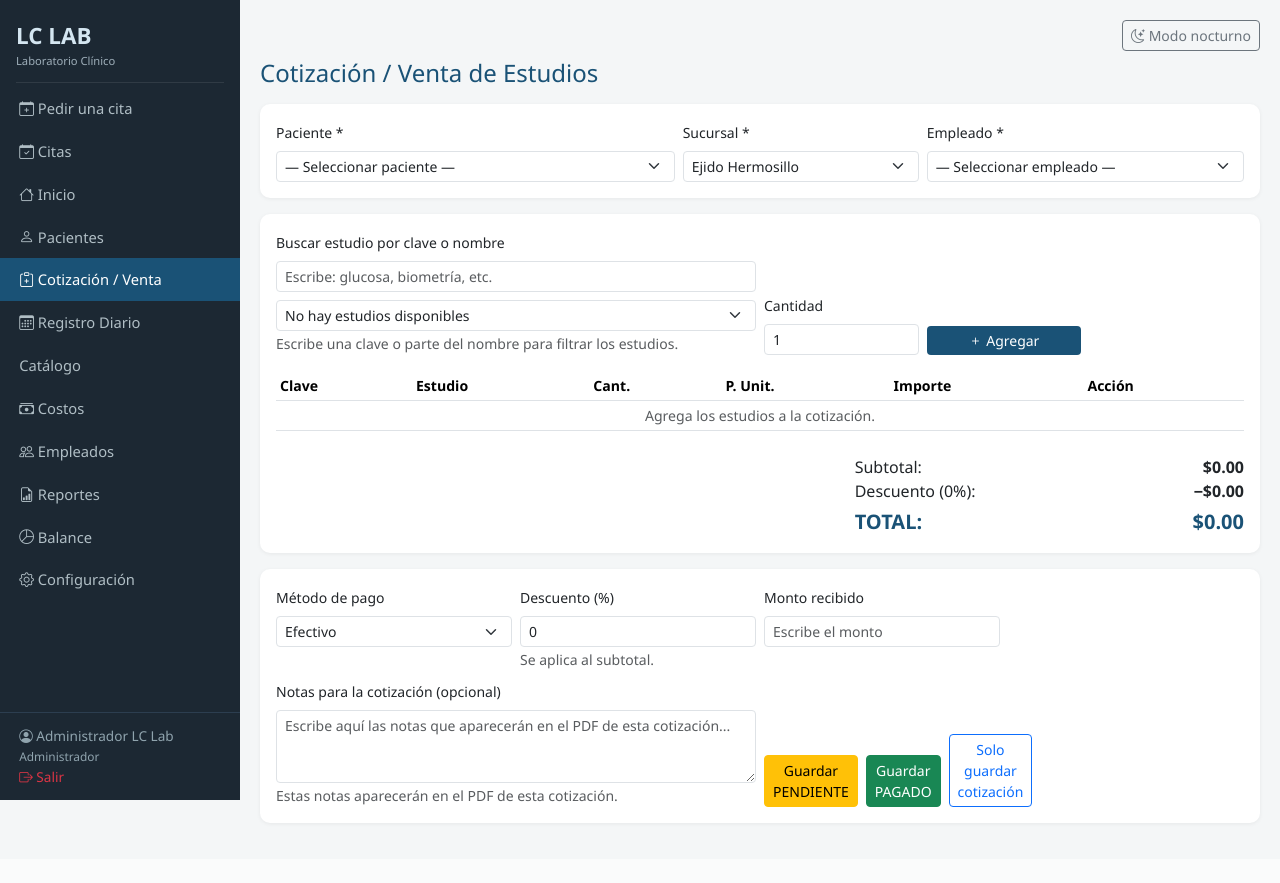
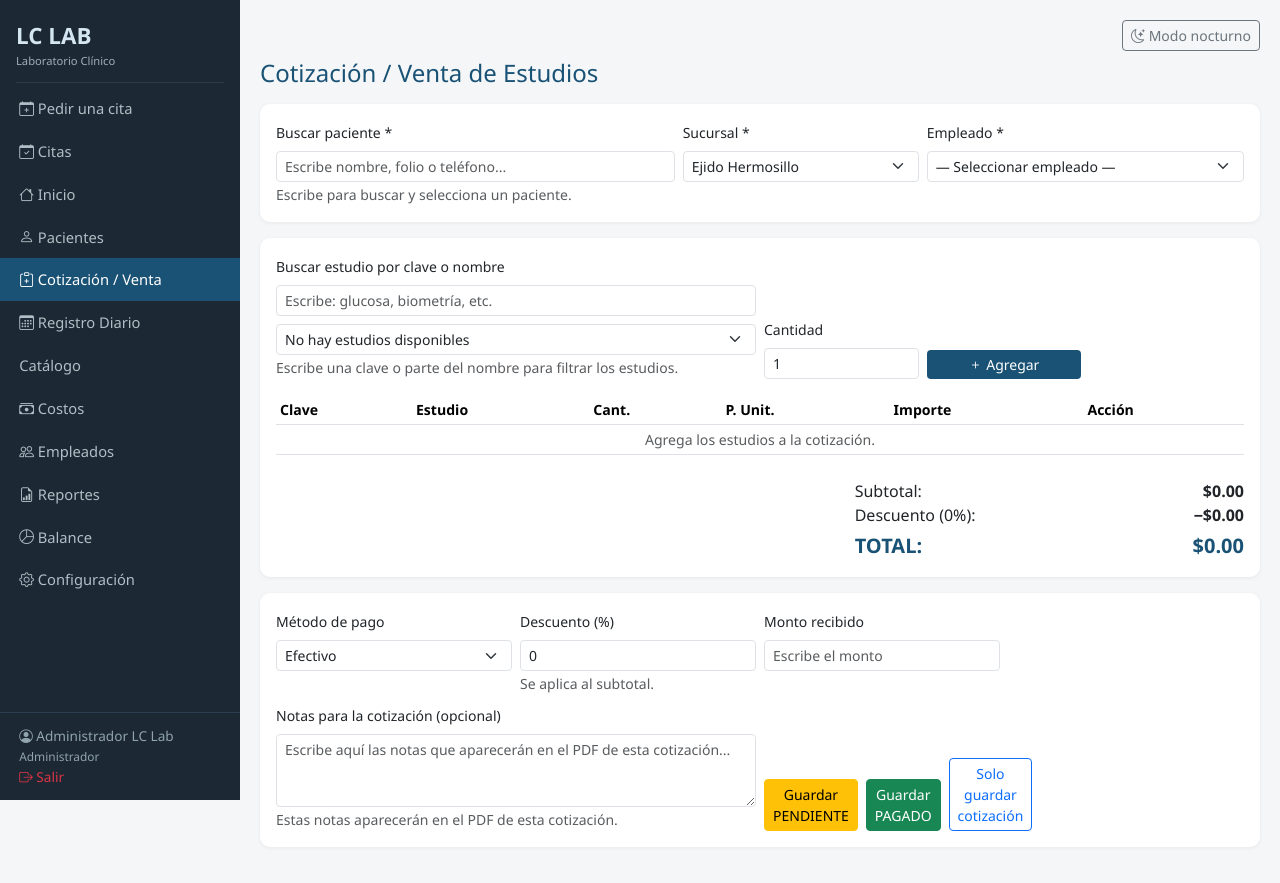
Before and after one commit to luismiguelcortez97-eng/laboratory, a FastAPI app: page /cotizacion in a window 1280 px wide. Before the commit the page ends 824 px from the top, so only its background shows below. Run offline with FastAPI, Linux system fonts and the light colour scheme; the visitor is signed in with stand-in values (Sample User, id 1); data comes from the database, SQL or seed files in the repository; data that the repository does not hold is empty; some libraries are stand-ins or nearby versions.

Commit message:
Fix searchable patient selector in quotation

```diff
--- a/templates/cotizacion.html
+++ b/templates/cotizacion.html
@@ -13,21 +13,15 @@
   <div class="card card-lc p-3 mb-3">
     <div class="row g-2">
 
-      <div class="col-md-5">
-        <label for="paciente_id" class="form-label small">
-          Paciente *
-        </label>
-        <select name="paciente_id"
-                id="paciente_id"
-                class="form-select form-select-sm"
-                required>
-          <option value="">— Seleccionar paciente —</option>
-          {% for p in pacientes %}
-          <option value="{{ p.id }}">
-            {{ p.folio }} — {{ p.nombre_completo }}
-          </option>
-          {% endfor %}
-        </select>
+      <div class="col-md-5 position-relative">
+        <label for="buscarPaciente" class="form-label small">Buscar paciente *</label>
+        <input type="text" id="buscarPaciente" class="form-control form-control-sm"
+               placeholder="Escribe nombre, folio o teléfono..." autocomplete="off"
+               aria-autocomplete="list" aria-controls="resultadosPaciente">
+        <input type="hidden" name="paciente_id" id="paciente_id" required>
+        <div id="resultadosPaciente" class="list-group position-absolute w-100 shadow-sm"
+             style="z-index:1050; max-height:240px; overflow-y:auto; display:none;" role="listbox"></div>
+        <small id="pacienteSeleccionado" class="text-muted">Escribe para buscar y selecciona un paciente.</small>
       </div>
 
       <div class="col-md-3">
@@ -509,9 +503,86 @@ function renderPartidas() {
   totalLabel.textContent = formatoDinero(totalFinal);
 }
 
+let busquedaPacienteController = null;
+
+async function buscarPacientes() {
+  const entrada = document.getElementById("buscarPaciente");
+  const resultados = document.getElementById("resultadosPaciente");
+  const pacienteId = document.getElementById("paciente_id");
+  const aviso = document.getElementById("pacienteSeleccionado");
+  const termino = entrada.value.trim();
+
+  pacienteId.value = "";
+  aviso.textContent = termino ? "Selecciona un paciente de los resultados." : "Escribe para buscar y selecciona un paciente.";
+  resultados.replaceChildren();
+  if (!termino) { resultados.style.display = "none"; return; }
+
+  if (busquedaPacienteController) busquedaPacienteController.abort();
+  busquedaPacienteController = new AbortController();
+  const cargando = document.createElement("div");
+  cargando.className = "list-group-item small text-muted";
+  cargando.textContent = "Buscando pacientes...";
+  resultados.appendChild(cargando);
+  resultados.style.display = "block";
+
+  try {
+    const respuesta = await fetch("/api/pacientes/buscar?q=" + encodeURIComponent(termino), {
+      headers: { "Accept": "application/json" }, signal: busquedaPacienteController.signal
+    });
+    if (!respuesta.ok) throw new Error("Error HTTP " + respuesta.status);
+    const pacientes = await respuesta.json();
+    resultados.replaceChildren();
+    if (!Array.isArray(pacientes) || pacientes.length === 0) {
+      const vacio = document.createElement("div");
+      vacio.className = "list-group-item small text-muted";
+      vacio.textContent = "No se encontraron pacientes.";
+      resultados.appendChild(vacio);
+      return;
+    }
+    pacientes.forEach(paciente => {
+      const opcion = document.createElement("button");
+      opcion.type = "button";
+      opcion.className = "list-group-item list-group-item-action small";
+      opcion.setAttribute("role", "option");
+      opcion.textContent = (paciente.folio || "") + " — " + (paciente.nombre_completo || "") +
+        (paciente.telefono ? " · " + paciente.telefono : "");
+      opcion.addEventListener("click", () => {
+        pacienteId.value = String(paciente.id);
+        entrada.value = (paciente.folio || "") + " — " + (paciente.nombre_completo || "");
+        aviso.textContent = "Paciente seleccionado: " + (paciente.nombre_completo || "");
+        resultados.style.display = "none";
+        resultados.replaceChildren();
+      });
+      resultados.appendChild(opcion);
+    });
+  } catch (error) {
+    if (error.name === "AbortError") return;
+    console.error("Error al buscar pacientes:", error);
+    resultados.replaceChildren();
+    const fallo = document.createElement("div");
+    fallo.className = "list-group-item small text-danger";
+    fallo.textContent = "No se pudo buscar. Intenta de nuevo.";
+    resultados.appendChild(fallo);
+  }
+}
+
 document.addEventListener("DOMContentLoaded", () => {
   const buscador = document.getElementById("buscarEstudio");
   const formulario = document.getElementById("formCot");
+  const buscarPaciente = document.getElementById("buscarPaciente");
+  let temporizadorPaciente = null;
+
+  buscarPaciente.addEventListener("input", () => {
+    clearTimeout(temporizadorPaciente);
+    temporizadorPaciente = setTimeout(buscarPacientes, 180);
+  });
+  buscarPaciente.addEventListener("focus", () => {
+    if (buscarPaciente.value.trim() && !document.getElementById("paciente_id").value) buscarPacientes();
+  });
+  document.addEventListener("click", evento => {
+    const lista = document.getElementById("resultadosPaciente");
+    if (!lista.contains(evento.target) && evento.target !== buscarPaciente) lista.style.display = "none";
+  });
 
   buscador.addEventListener("input", filtrarEstudios);
   document.getElementById("descuento_porcentaje").addEventListener("input", renderPartidas);
```
